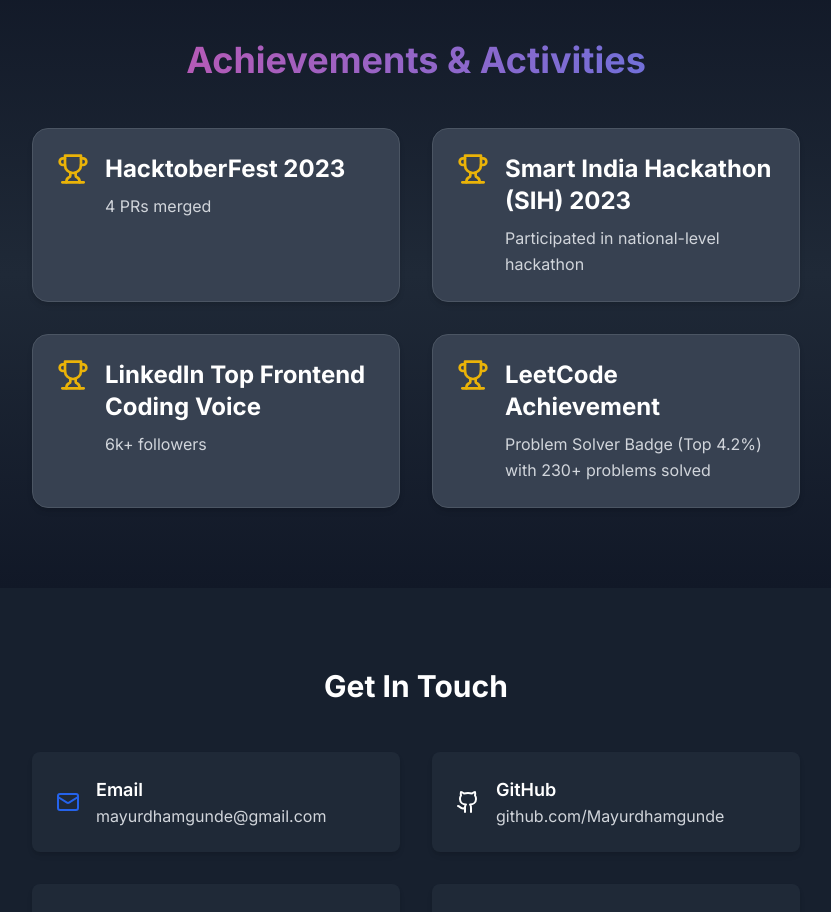
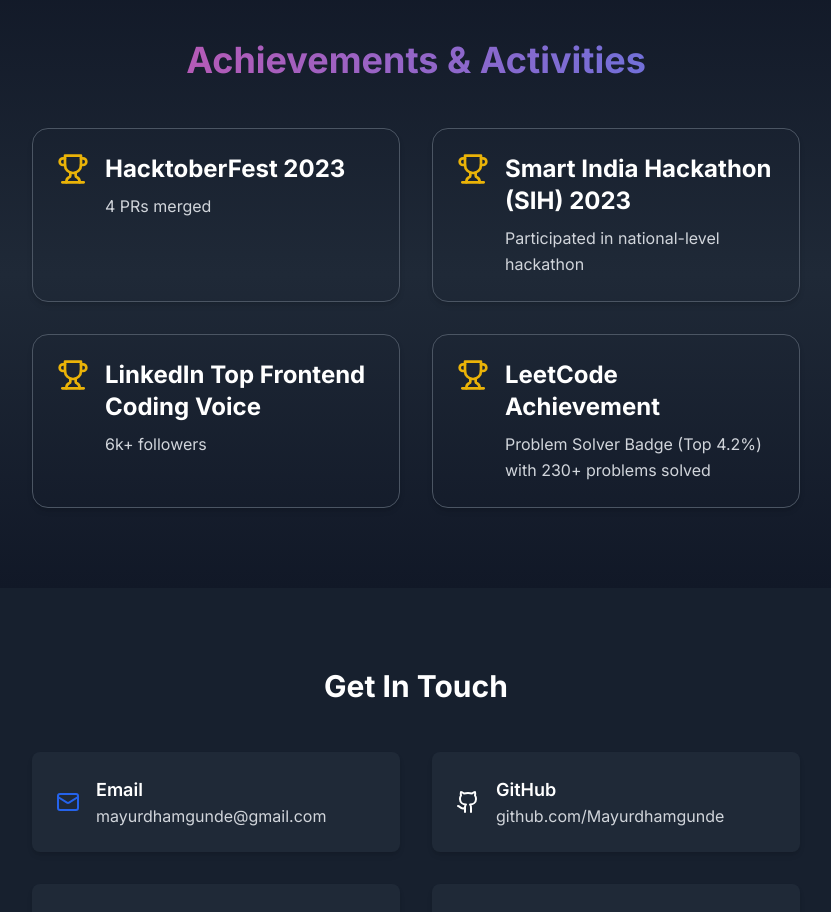
Before and after one commit to Mayurdhamgunde/My-PortFolio, a React (Vite) app: page / in a window 1280 px wide. Shown: the part 4360-5272 px from the top of the page, without its empty margins (224-1055 px from the left). Built offline with nearby package versions, Linux system fonts and the light colour scheme.

Commit message:
Initial commit

```diff
--- a/src/components/Achievements.tsx
+++ b/src/components/Achievements.tsx
@@ -223,7 +223,7 @@
           {achievements.map((achievement, index) => (
             <motion.div
               key={index}
-              className=" dark:bg-gray-700 p-6 rounded-2xl shadow-md hover:shadow-xl transition-all border border-gray-200 dark:border-gray-600"
+              className=" p-6 rounded-2xl shadow-md hover:shadow-xl transition-all border border-gray-200 dark:border-gray-600"
               variants={cardVariants}
               initial="hidden"
               whileInView="visible"
```
